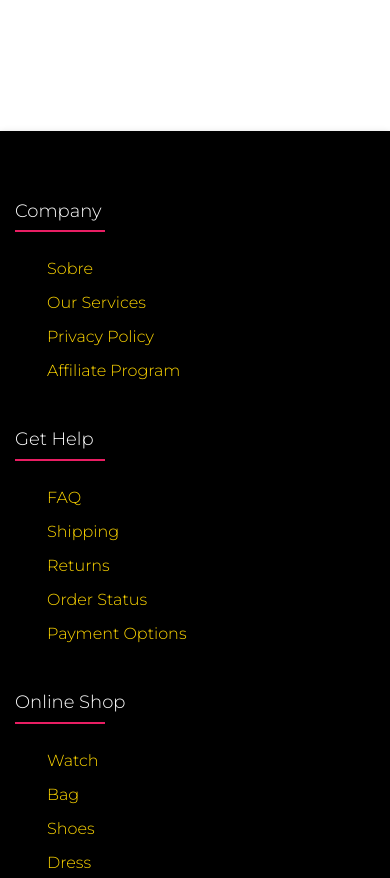
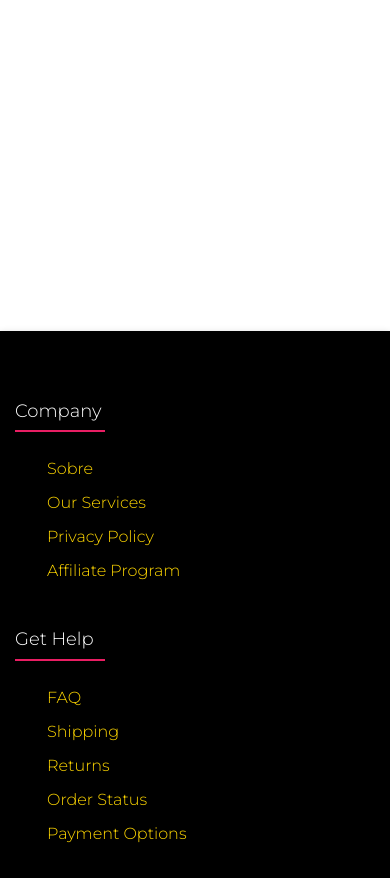
Before and after one commit to GustavoAndra/Blog-API, a plain HTML site: page index.html in a window 390 px wide. Shown: the part 10520-11398 px from the top of the page. Drawn offline with nearby package versions, Linux system fonts and the light colour scheme; no server answers.

Commit message:
Ajeitando footer "celular"

```diff
--- a/css/media.css
+++ b/css/media.css
@@ -13,7 +13,7 @@
         display: block;
     }
     .footer{
-        margin-top: 7300px;
+        margin-top: 7500px;
     }
 }@media (min-width: 768px) {
     .button-50 {
```
